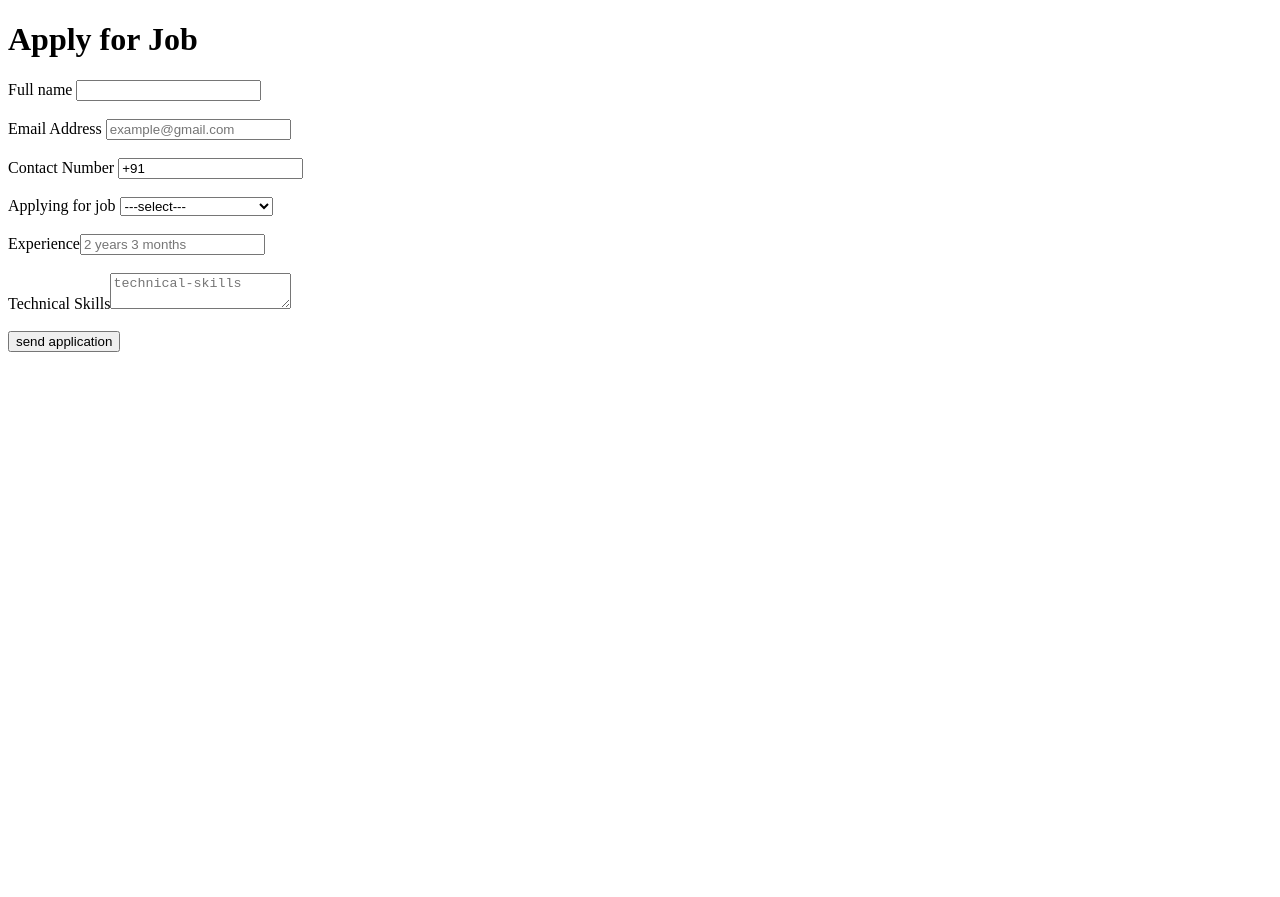
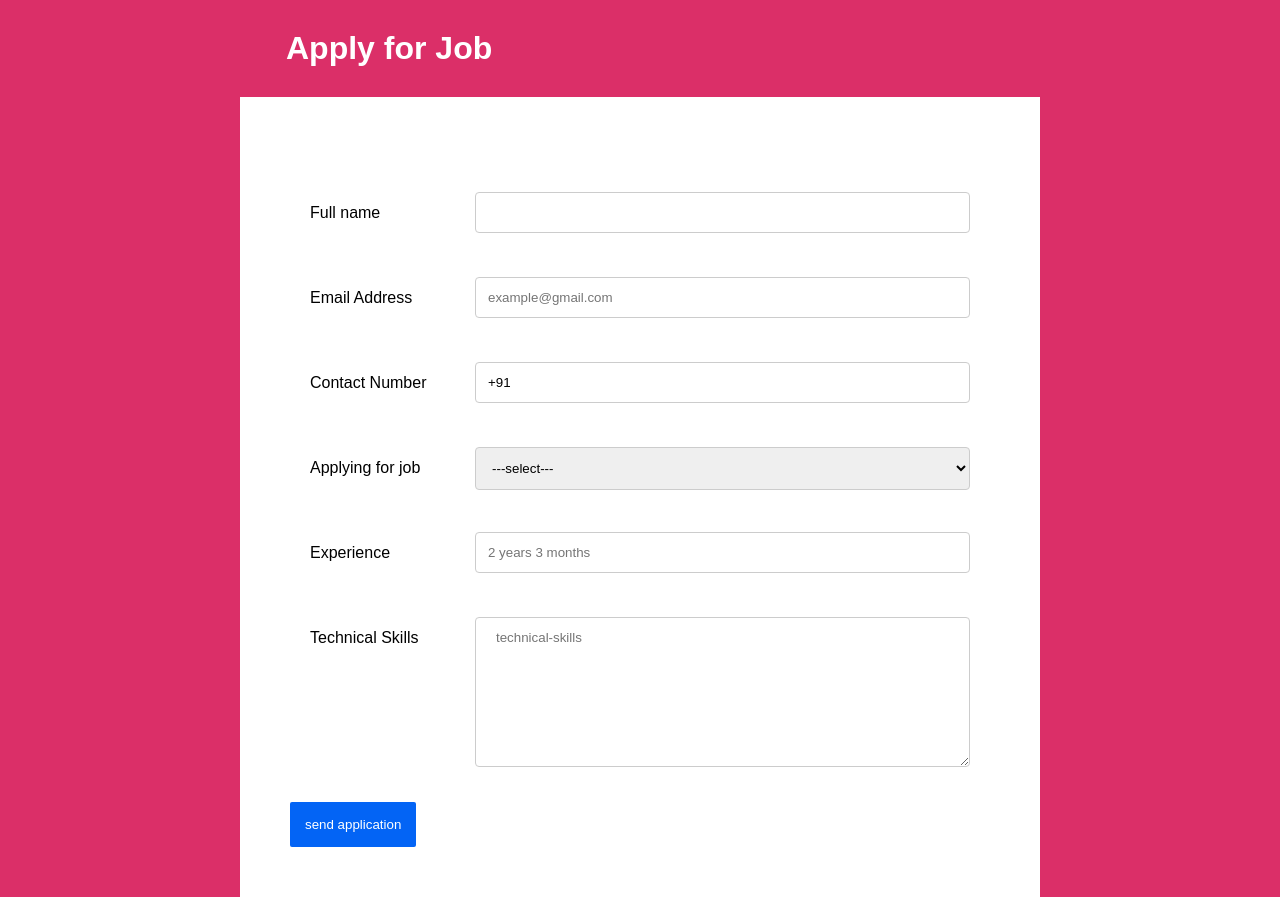
Before and after one commit to AnkitPatel1999/job-apply, a React (Create React App) app: page / in a window 1280 px wide. Before the commit the page ends 800 px from the top, so only its background shows below. Built offline with nearby package versions, Linux system fonts and the light colour scheme.

Commit message:
added styles

```diff
--- a/src/styles.css
+++ b/src/styles.css
@@ -1,3 +1,9 @@
+*{
+    margin: 0px;
+    padding: 0px;
+    font-family: Arial, Helvetica, sans-serif;
+    box-sizing: border-box;
+}
 .wrapper{
     background: rgba(0,0,0,0.5);
     position: fixed;
@@ -9,11 +15,133 @@
 }
 .popup{
     font-family: Arial;
-    text-align: center;
     width: 100%;
-    max-width: 300px;
+    height:100%;
+    max-width: 500px;
+    max-height:400px;
     margin: 10% auto;
     padding: 20px;
     background: white;
     position: relative;
 }
+button{
+    color:white;
+    border:none;
+    border-radius: 5px;
+    width:90px;
+    height:40px;
+    margin: 6px;
+}
+.red{
+    background-color: rgb(192, 72, 72);
+}
+.green{
+    background-color: rgb(45, 122, 45) ;
+}
+.dgreen{
+    background-color: rgb(86, 180, 86);
+}
+.blue{
+    background-color: rgb(56, 171, 216);
+}
+
+th, td {
+  border-bottom: 1px solid #ddd;
+  padding: 15px;
+  text-align: left;
+}
+tr:hover {background-color: #f5f5f5;}
+
+.popup-text h4,p{
+    text-align: left;
+    display: inline-block;
+}
+.popup h3,h4{
+    text-align: left;
+    padding: 10px;
+}
+.close{
+    position:absolute;
+    bottom: 5px;
+    right:5px;
+    display: inline-block;
+}
+
+.wrap{
+    background-color: rgb(219, 47, 104);
+}
+.form{
+    background-color: white;
+    text-align: left;
+    max-width: 800px;
+    height: 800px;
+    margin: 0 auto;
+    padding: 70px;
+    position: relative;
+}
+.wrap h1{
+    color: white;
+    padding: 30px;
+    margin-left: 20%;
+}
+
+.form .submit{
+    color:white;
+    border: none;
+    background-color: rgb(3, 100, 245);
+    border-radius: 2px;
+    padding: 15px;
+    max-width: 150px;
+    max-height: 50px;
+    text-align: center;
+    position: absolute;
+    bottom: 50px;
+    left: 50px;
+}
+.form input,textarea,select{
+  padding: 12px;
+  border: 1px solid #ccc;
+  border-radius: 4px;
+}
+label {
+  padding: 12px 12px 12px 0;
+  display: inline-block;
+}
+
+.col-25 {
+  width: 25%;
+  margin-top: 25px;
+}
+
+.col-75 {
+  float: right;
+  width: 75%;
+  margin-top: 25px;
+}
+textarea {
+  width: 100%;
+  height: 150px;
+  padding: 12px 20px;
+  border-radius: 4px;
+  margin-bottom: 40px;
+}
+
+.list h2,p{
+    margin:15px;
+}
+
+.link{
+    text-decoration: none;
+    color:rgb(7, 128, 184);
+    border: none;
+    margin:6px;
+    max-width: 300px;
+    max-height: 90px;
+    padding: 10px;
+    border-radius: 2px;
+    display: inline-block;
+}
+:hover.link{
+    color:white;
+    background-color: rgb(7, 128, 184);
+}
```
